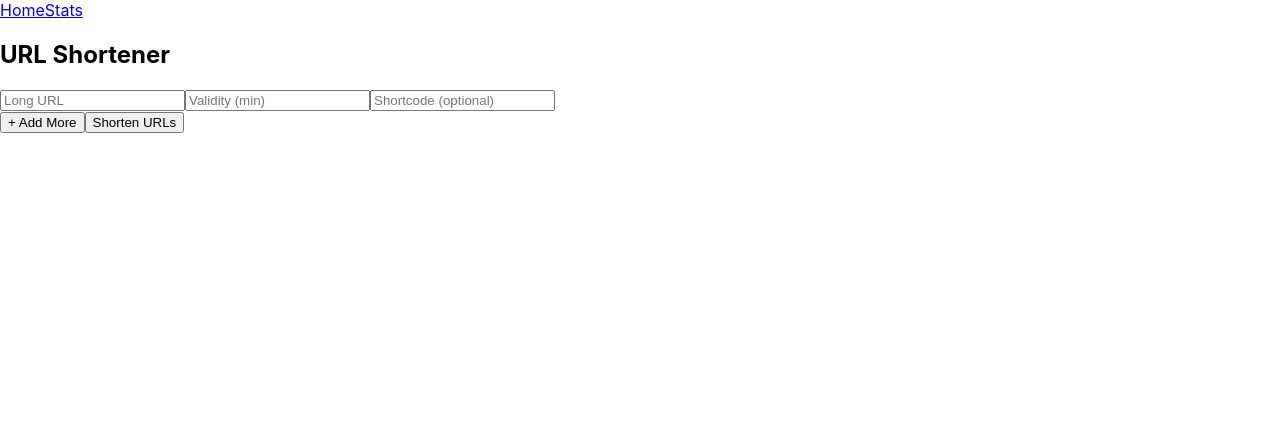
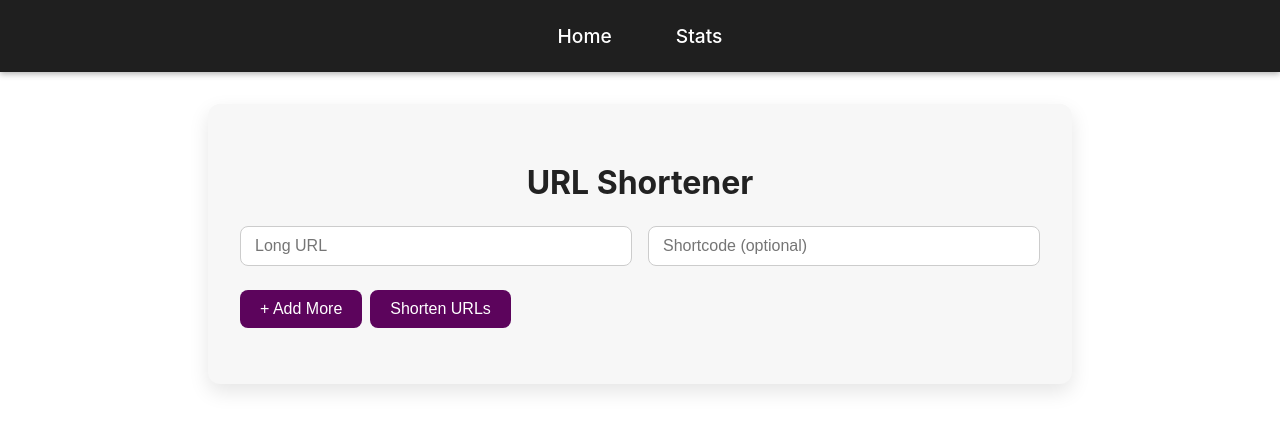
Before and after one commit to Akshay8859/2218288, a React (Create React App) app in the folder frontend_test_submission/: page / in a window 1280 px wide. Shown: the top 430 px of the page. Built offline with nearby package versions, Linux system fonts and the light colour scheme.

Commit message:
some minor changes

```diff
--- a/frontend_test_submission/src/App.css
+++ b/frontend_test_submission/src/App.css
@@ -0,0 +1,29 @@
+.nav-bar {
+  background-color: #1f1f1f;
+  padding: 1rem 2rem;
+  display: flex;
+  justify-content: center;
+  gap: 2rem;
+  box-shadow: 0 2px 6px rgba(0, 0, 0, 0.3);
+  position: sticky;
+  top: 0;
+  z-index: 1000;
+}
+
+.nav-link {
+  color: #ffffff;
+  text-decoration: none;
+  font-size: 1.2rem;
+  font-weight: 500;
+  padding: 8px 16px;
+  border-radius: 8px;
+  transition: all 0.3s ease;
+  background-color: transparent;
+}
+
+.nav-link:hover {
+  background-color: #333;
+  color: #00e0ff;
+  transform: scale(1.05);
+  box-shadow: 0 0 10px #00e0ff44;
+}
--- a/frontend_test_submission/src/pages/Home.jsx
+++ b/frontend_test_submission/src/pages/Home.jsx
@@ -1,7 +1,7 @@
 import React, { useState } from "react";
-
+import "../styles/Home.css"; // Assuming you have a CSS file for styling
 export default function Home() {
-  const [urls, setUrls] = useState([{ url: "", validity: "", shortcode: "" }]);
+  const [urls, setUrls] = useState([{ url: "", shortcode: "" }]);
   const [results, setResults] = useState([]);
 
   const handleChange = (index, key, value) => {
@@ -11,13 +11,13 @@ export default function Home() {
   };
 
   const addField = () => {
-    if (urls.length < 5) setUrls([...urls, { url: "", validity: "", shortcode: "" }]);
+    if (urls.length < 5) setUrls([...urls, { url: "", shortcode: "" }]);
   };
 
   const handleSubmit = async () => {
     const validated = urls.filter((u) => u.url.trim());
     const res = await Promise.all(
-      validated.map(async ({ url, validity, shortcode }) => {
+      validated.map(async ({ url, shortcode }) => {
         try {
           const response = await fetch("http://localhost:3001/shorten",{ headers: {
   "Content-Type": "application/json"
@@ -32,7 +32,7 @@ export default function Home() {
           return {
             original: url,
             short: data.shortUrl || "Failed",
-            expiry: validity ? `${validity} minutes` : "∞",
+
             shortcode: shortcode
           };
         } catch (e) {
@@ -56,12 +56,6 @@ export default function Home() {
             onChange={(e) => handleChange(idx, "url", e.target.value)}
           />
           <input
-            type="number"
-            placeholder="Validity (min)"
-            value={item.validity}
-            onChange={(e) => handleChange(idx, "validity", e.target.value)}
-          />
-          <input
             type="text"
             placeholder="Shortcode (optional)"
             value={item.shortcode}
@@ -78,7 +72,7 @@ export default function Home() {
           <ul>
             {results.map((r, idx) => (
               <li key={idx}>
-                <strong>{r.original}</strong> → <a href={`https://${r.short}`} target="_blank" rel="noreferrer">{r.short}</a> (⏳ {r.expiry})
+                <strong>{r.original}</strong> → <a href={`https://${r.short}`} target="_blank" rel="noreferrer">{r.short}</a>
               </li>
             ))}
           </ul>
--- /dev/null
+++ b/frontend_test_submission/src/styles/Home.css
@@ -0,0 +1,87 @@
+.home-container {
+  max-width: 800px;
+  margin: 2rem auto;
+  padding: 2rem;
+  background-color: #f7f7f7;
+  border-radius: 12px;
+  box-shadow: 0 8px 20px rgba(0, 0, 0, 0.1);
+}
+
+.home-container h2 {
+  text-align: center;
+  margin-bottom: 1.5rem;
+  color: #222;
+  font-size: 2rem;
+}
+
+.url-input-group {
+  display: flex;
+  gap: 1rem;
+  margin-bottom: 1rem;
+  flex-wrap: wrap;
+}
+
+.url-input-group input {
+  flex: 1;
+  padding: 10px 14px;
+  font-size: 1rem;
+  border: 1px solid #ccc;
+  border-radius: 8px;
+  transition: border 0.3s;
+}
+
+.url-input-group input:focus {
+  outline: none;
+  border-color: #00bcd4;
+  box-shadow: 0 0 5px #00bcd440;
+}
+
+button {
+  margin: 0.5rem 0.5rem 1.5rem 0;
+  padding: 10px 20px;
+  font-size: 1rem;
+  background-color: rgb(92, 4, 92);
+  color: #fff;
+  border: none;
+  border-radius: 8px;
+  cursor: pointer;
+  transition: background 0.3s, transform 0.2s;
+}
+
+button:hover {
+  background-color: #0198a6;
+  transform: translateY(-2px);
+}
+
+.results {
+  background-color: #fff;
+  padding: 1.5rem;
+  border-radius: 10px;
+  box-shadow: 0 6px 16px rgba(0, 0, 0, 0.08);
+}
+
+.results h3 {
+  margin-bottom: 1rem;
+  font-size: 1.4rem;
+  color: #333;
+}
+
+.results ul {
+  list-style: none;
+  padding-left: 0;
+}
+
+.results li {
+  margin-bottom: 0.75rem;
+  font-size: 1rem;
+}
+
+.results a {
+  color: #0077ff;
+  text-decoration: none;
+  word-break: break-all;
+}
+
+.results a:hover {
+  text-decoration: underline;
+}
```
